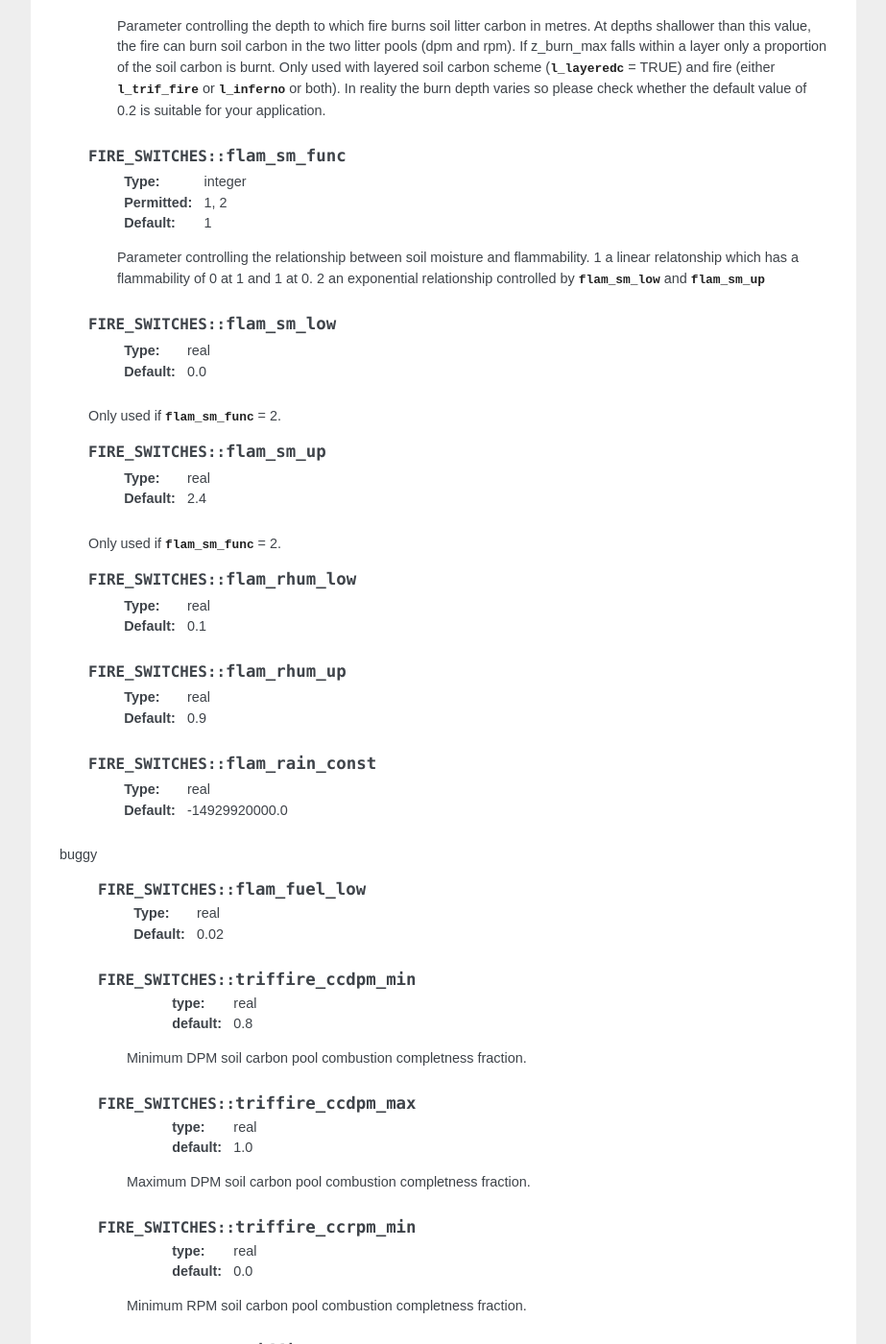
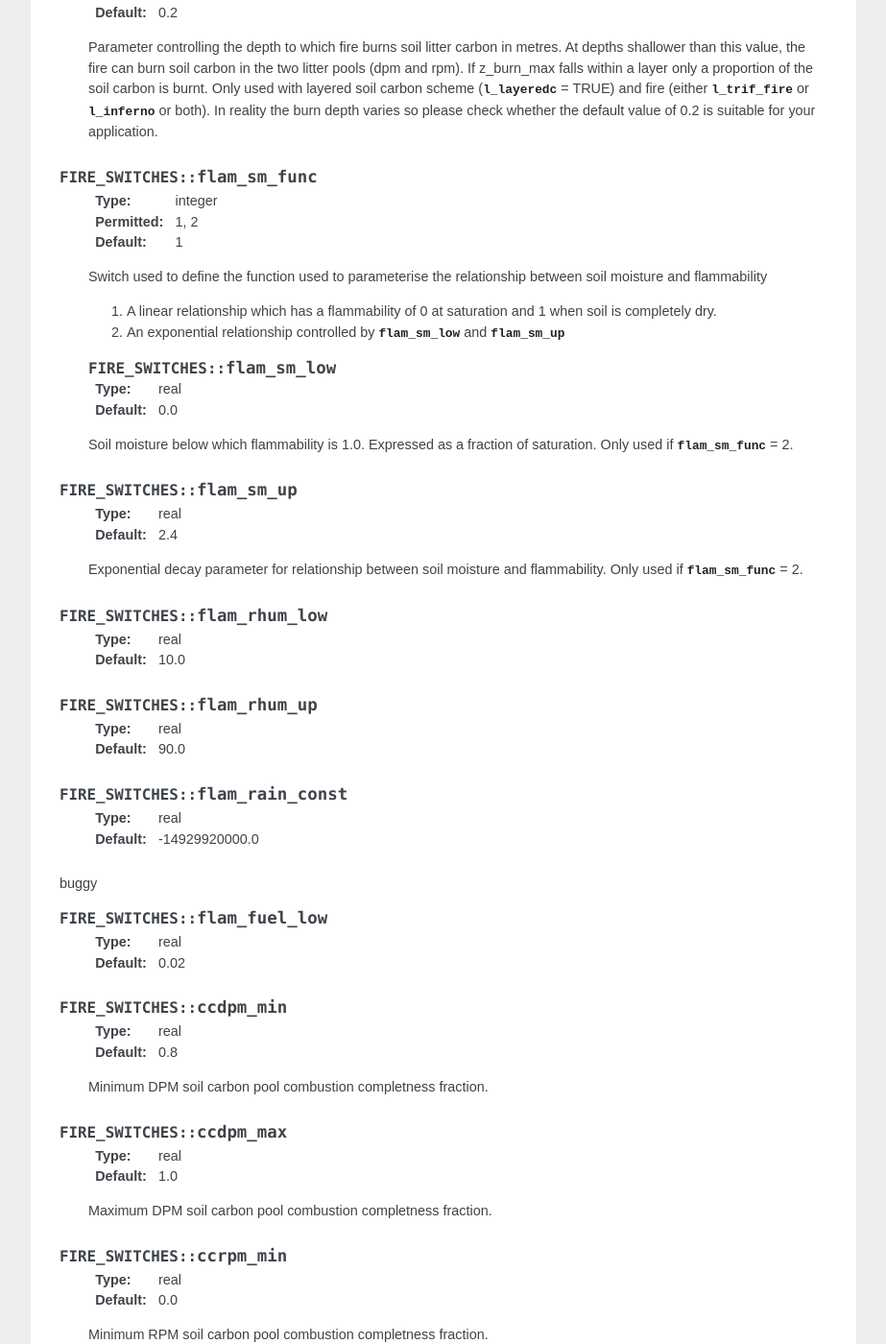
Before and after one commit to MetOffice/jules, a Sphinx documentation site: the page built from doc/source/namelists/fire.nml.rst, in a window 1280 px wide and 1400 px high, scrolled down 1890 px. Shown: the whole window at 96% size, without its empty margins (224-1147 px from the left). Built offline with Sphinx 7.4.7, drawn with Linux system fonts in a browser that asks for light colours; some of the changed text lies outside the part shown.

```diff
--- a/doc/source/namelists/fire.nml.rst
+++ b/doc/source/namelists/fire.nml.rst
@@ -113,89 +113,91 @@
    FALSE
        Burnt area is zero unless prescribed via an ancillary file.
 
-   .. nml:member:: z_burn_max
+.. nml:member:: z_burn_max
 
-      :type: real
-      :default: 0.2
+   :type: real
+   :default: 0.2
 
-      Parameter controlling the depth to which fire burns soil litter carbon in metres. At depths shallower than this value, the fire can burn soil carbon in the two litter pools (dpm and rpm). If z_burn_max falls within a layer only a proportion of the soil carbon is burnt. Only used with layered soil carbon scheme (:nml:mem:`JULES_SOIL_BIOGEOCHEM::l_layeredc` = TRUE) and fire (either :nml:mem:`JULES_INFERNO::l_trif_fire` or :nml:mem:`JULES_INFERNO::l_inferno` or both). In reality the burn depth varies so please check whether the default value of 0.2 is suitable for your application.
+   Parameter controlling the depth to which fire burns soil litter carbon in metres. At depths shallower than this value, the fire can burn soil carbon in the two litter pools (dpm and rpm). If z_burn_max falls within a layer only a proportion of the soil carbon is burnt. Only used with layered soil carbon scheme (:nml:mem:`JULES_SOIL_BIOGEOCHEM::l_layeredc` = TRUE) and fire (either :nml:mem:`JULES_INFERNO::l_trif_fire` or :nml:mem:`JULES_INFERNO::l_inferno` or both). In reality the burn depth varies so please check whether the default value of 0.2 is suitable for your application.
 
-   .. nml:member:: flam_sm_func
+.. nml:member:: flam_sm_func
 
-      :type: integer
-      :permitted: 1, 2
-      :default: 1
+   :type: integer
+   :permitted: 1, 2
+   :default: 1
 
-      Parameter controlling the relationship between soil moisture and flammability.
-      1 a linear relatonship which has a flammability of 0 at 1 and 1 at 0.
-      2 an exponential relationship controlled by :nml:mem:`flam_sm_low` and :nml:mem:`flam_sm_up`
+   Switch used to define the function used to parameterise the relationship between soil moisture and flammability
+
+   1.  A linear relationship which has a flammability of 0 at saturation and 1 when soil is completely dry.
+
+   2.  An exponential relationship controlled by :nml:mem:`flam_sm_low` and :nml:mem:`flam_sm_up`
 
    .. nml:member:: flam_sm_low
 
-      :type: real
-      :default: 0.0
+   :type: real
+   :default: 0.0
 
-   Only used if :nml:mem:`flam_sm_func` = 2.
+   Soil moisture below which flammability is 1.0. Expressed as a fraction of saturation. Only used if :nml:mem:`flam_sm_func` = 2.
 
-   .. nml:member:: flam_sm_up
+.. nml:member:: flam_sm_up
 
-      :type: real
-      :default: 2.4
+   :type: real
+   :default: 2.4
 
-   Only used if :nml:mem:`flam_sm_func` = 2.
+   Exponential decay parameter for relationship between soil moisture and flammability. Only used if :nml:mem:`flam_sm_func` = 2.
 
-   .. nml:member:: flam_rhum_low
+.. nml:member:: flam_rhum_low
 
-      :type: real
-      :default: 0.1
+   :type: real
+   :default: 10.0
 
-   .. nml:member:: flam_rhum_up
+.. nml:member:: flam_rhum_up
 
-      :type: real
-      :default: 0.9
+   :type: real
+   :default: 90.0
 
-   .. nml:member:: flam_rain_const
+.. nml:member:: flam_rain_const
 
-      :type: real
-      :default: -14929920000.0
+   :type: real
+   :default: -14929920000.0
 
 
 buggy
 
-   .. nml:member:: flam_fuel_low
+.. nml:member:: flam_fuel_low
 
-      :type: real
-      :default: 0.02
+   :type: real
+   :default: 0.02
 
-   .. nml:member:: flam_fuel_up
-      :type: real
-      :default: 0.2
+.. nml:member:: flam_fuel_up
+   :type: real
+   :default: 0.2
 
-   .. nml:member:: triffire_ccdpm_min
+.. nml:member:: ccdpm_min
 
-      :type: real
-      :default: 0.8
+   :type: real
+   :default: 0.8
 
-    Minimum DPM soil carbon pool combustion completness fraction.
+   Minimum DPM soil carbon pool combustion completness fraction.
 
-   .. nml:member:: triffire_ccdpm_max
+.. nml:member:: ccdpm_max
 
-      :type: real
-      :default: 1.0
+   :type: real
+   :default: 1.0
 
-    Maximum DPM soil carbon pool combustion completness fraction.
+   Maximum DPM soil carbon pool combustion completness fraction.
 
-   .. nml:member:: triffire_ccrpm_min
+.. nml:member:: ccrpm_min
 
-      :type: real
-      :default: 0.0
+   :type: real
+   :default: 0.0
 
-    Minimum RPM soil carbon pool combustion completness fraction.
+   Minimum RPM soil carbon pool combustion completness fraction.
 
 
-   .. nml:member:: triffire_ccrpm_max
+.. nml:member:: ccrpm_max
 
-      :type: real
-      :default: 0.2
+   :type: real
+   :default: 0.2
 
-    Maximum RPM soil carbon pool combustion completness fraction.
+   Maximum RPM soil carbon pool combustion completness fraction.
```
Also changed, not shown: doc/source/namelists/pft_params.nml.rst (+14 -0 lines), 13 other files.
